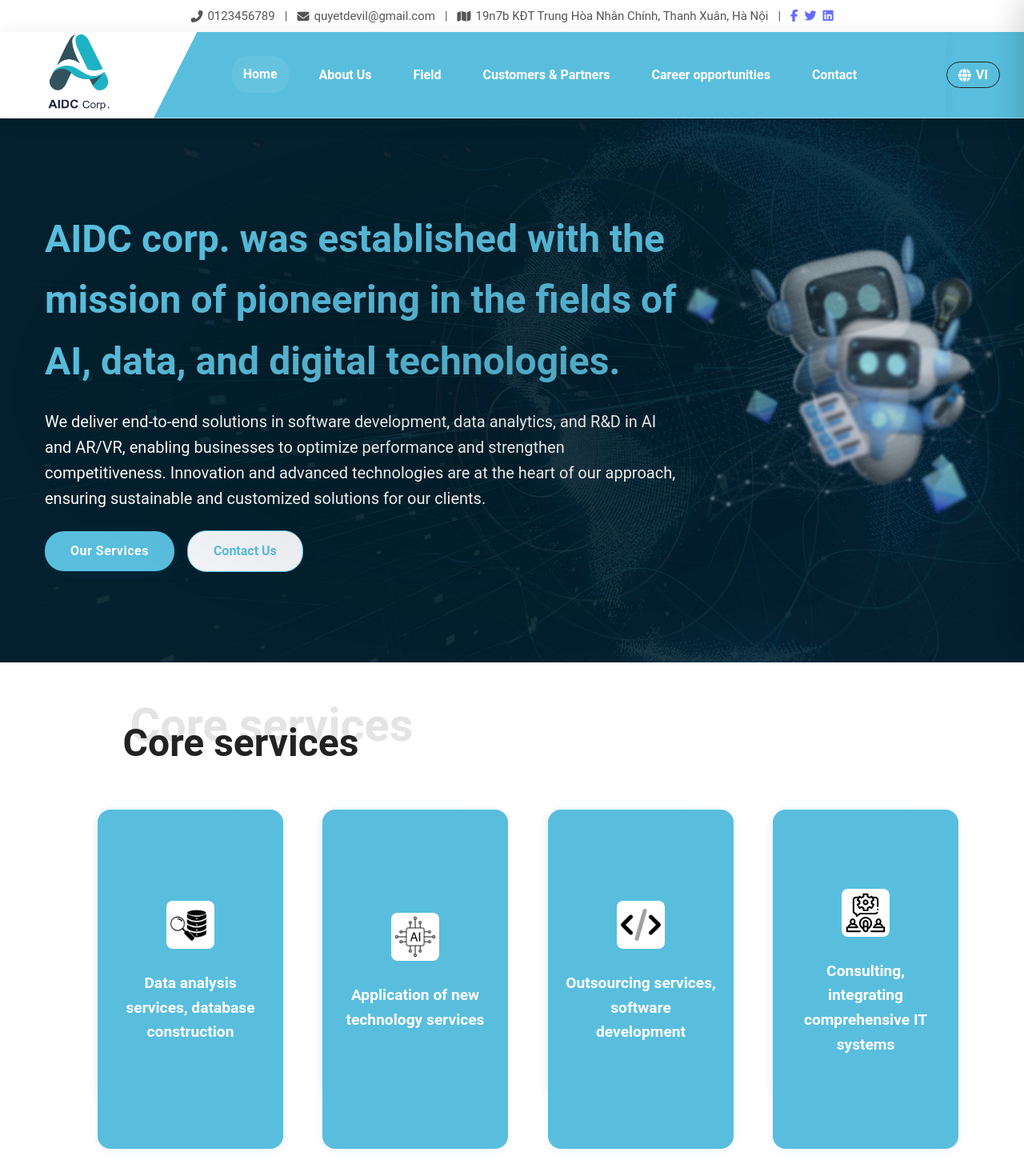
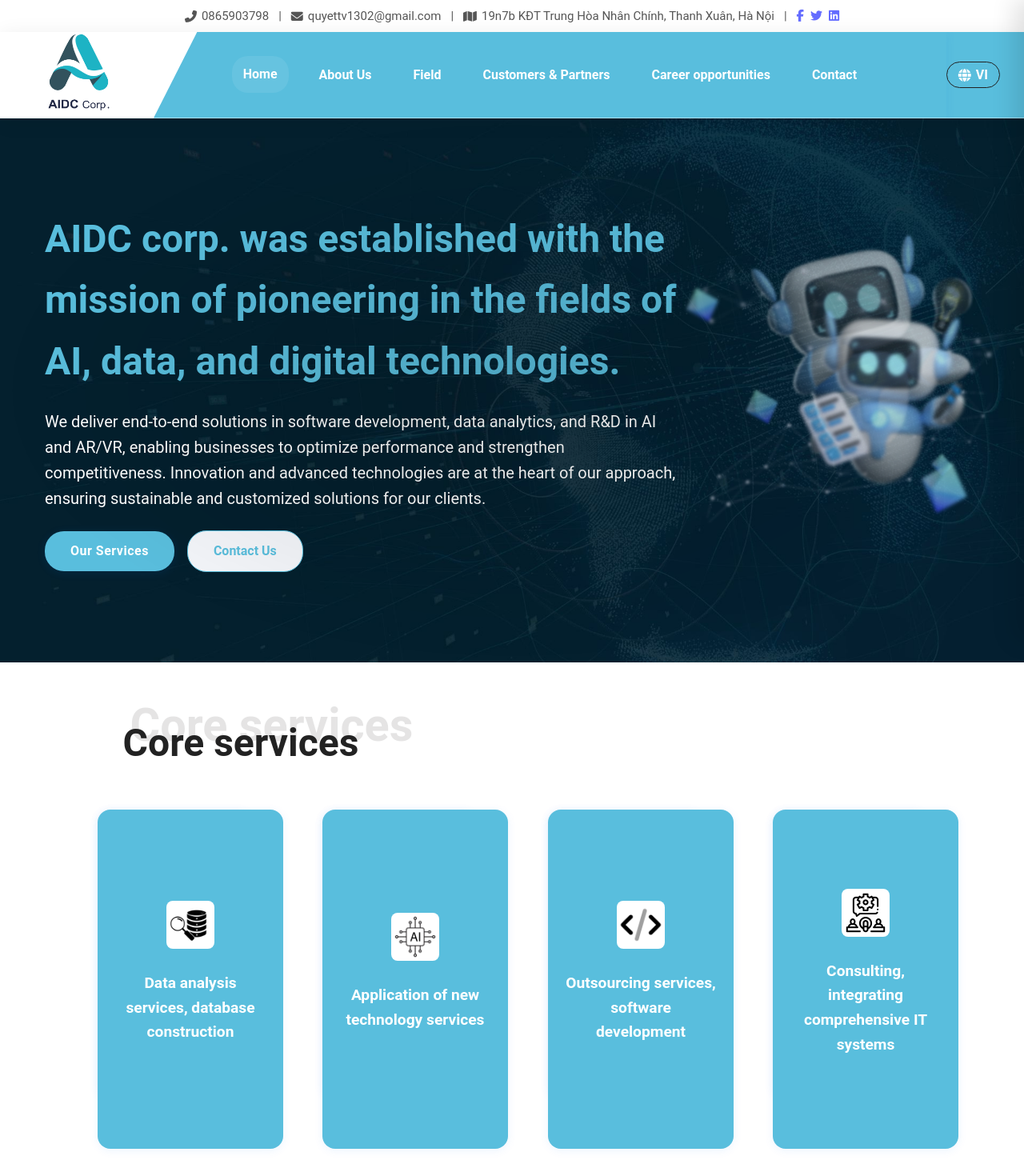
Before and after one commit to toando0212/company_FE, a React (Vite) app: page / in a window 1280 px wide. Shown: the top 1470 px of the page at 80% size. Built offline with nearby package versions, Linux system fonts and the light colour scheme.

Commit message:
add information

```diff
--- a/package.json
+++ b/package.json
@@ -15,12 +15,14 @@
     "react": "^19.1.1",
     "react-dom": "^19.1.1",
     "react-router-dom": "^7.8.2",
+    "react-router-hash-link": "^2.4.3",
     "react-transition-group": "^4.4.5"
   },
   "devDependencies": {
     "@eslint/js": "^9.33.0",
     "@types/react": "^19.1.10",
     "@types/react-dom": "^19.1.7",
+    "@types/react-router-hash-link": "^2.4.9",
     "@vitejs/plugin-react": "^5.0.0",
     "eslint": "^9.33.0",
     "eslint-plugin-react-hooks": "^5.2.0",
--- a/src/components/Header.tsx
+++ b/src/components/Header.tsx
@@ -58,12 +58,12 @@ const Header: React.FC = () => {
           <div className="header-contact-row">
             <span className="header-contact-item">
               <i className="fas fa-phone-flip" style={{ marginRight: 6 }} />
-              0123456789
+              0865903798
             </span>
             <span className="header-contact-sep">|</span>
             <span className="header-contact-item">
               <i className="fas fa-envelope" style={{ marginRight: 6 }} />
-              quyetdevil@gmail.com
+              quyettv1302@gmail.com
             </span>
             <span className="header-contact-sep">|</span>
             <span className="header-contact-item">
--- a/src/pages/About.tsx
+++ b/src/pages/About.tsx
@@ -1,11 +1,12 @@
 import React, { useState, useEffect } from "react";
-import { Link } from "react-router-dom";
+import { HashLink } from "react-router-hash-link";
 import auBg from "../assets/au_bg.png";
 import "../css/about.css";
 
 import m1 from "../assets/quyet_avatar.jpg";
 import m2 from "../assets/toan_avatar.jpg";
 import m3 from "../assets/dung_avatar.jpg";
+import m4 from "../assets/tan_avatar.jpg";
 
 const DATA = [
   { title1: "PRACTICE", title2: "TRUTH", sub: "is the criterion to test" },
@@ -27,8 +28,8 @@ const MEMBERS: Member[] = [
   {
     name: "Mr. Phạm Huy Tân",
     role: "Chairman of the Board of Directors",
-    bio: "",
-    photo: "#",
+    bio: "With strong leadership and a forward-looking vision, Mr. Huy Tân, Chairman of the Board of Directors, plays a pivotal role in guiding Vietnam AI Technology & Digital Transformation JSC toward sustainable growth and long-term success. As the guardian of corporate governance and strategic direction, he ensures that the company operates with transparency, efficiency, and responsibility, while fostering innovation and expanding partnerships. His leadership is instrumental in positioning the company as a trusted partner and a pioneer in the field of AI and digital transformation.",
+    photo: m4,
   },
   {
     name: "Mr. Trịnh Văn Quyết",
@@ -38,20 +39,20 @@ const MEMBERS: Member[] = [
   },
   {
     name: "Mr. Đỗ Duy Toàn",
-    role: "",
-    bio: "",
+    role: "Deputy Director",
+    bio: "With solid expertise in software engineering and project management, Mr. Duy Toàn, Deputy Director of the Software Development Center, plays a key role in leading product development and ensuring the quality of enterprise solutions at Vietnam AI Technology & Digital Transformation JSC. He focuses on building efficient development processes, fostering innovation within the team, and delivering high-performance software solutions that meet the evolving needs of clients.",
     photo: m2,
   },
   {
     name: "Mr. Lê Đức Dũng",
-    role: "",
-    bio: "",
+    role: "Deputy Director",
+    bio: "Mr. Đức Dũng, Deputy Director of the AI Center for Green Agriculture at Vietnam AI Technology & Digital Transformation JSC, plays a central role in applying artificial intelligence to sustainable farming solutions. He leads initiatives in smart automation, environmental monitoring, and CO₂ process optimization, enabling agricultural enterprises to improve productivity, reduce costs, and achieve long-term sustainability. His leadership fosters innovation and positions the company at the forefront of green agriculture transformation.",
     photo: m3,
   },
   {
     name: "Mr. Nguyễn Tiến Công",
-    role: "",
-    bio: "",
+    role: "Deputy Director",
+    bio: "Mr. Tiến Công, Deputy Director of Technology at Vietnam AI Technology & Digital Transformation JSC, plays a crucial role in shaping the company’s technological direction and driving innovation. He oversees research and development initiatives, enhances the technology infrastructure, and ensures the effective integration of advanced AI and digital solutions to strengthen the company’s market position.",
     photo: "#",
   },
 ];
@@ -140,10 +141,14 @@ const About: React.FC = () => {
               sustainable solutions for our customers.
             </p>
 
-            <Link to="/services" className="video-link about-us-link">
+            <HashLink
+              smooth
+              to="/#core-services"
+              className="video-link about-us-link"
+            >
               <i className="fa-solid fa-arrow-right" />
               Discover Our Services
-            </Link>
+            </HashLink>
           </div>
         </div>
       </section>
--- a/src/pages/Contact.tsx
+++ b/src/pages/Contact.tsx
@@ -48,7 +48,7 @@ const Contact: React.FC = () => {
                   <i className="fas fa-map-marker-alt"></i>
                   <div>
                     <h4>Address</h4>
-                    <p>36 Chua Lang<br />Hanoi, Vietnam</p>
+                    <p>19n7b KĐT Trung Hòa Nhân Chính, Thanh Xuân, Hà Nội</p>
                   </div>
                 </div>
 
@@ -56,7 +56,7 @@ const Contact: React.FC = () => {
                   <i className="fas fa-phone"></i>
                   <div>
                     <h4>Phone</h4>
-                    <p>0123456789</p>
+                    <p>0865903798</p>
                   </div>
                 </div>
 
@@ -64,7 +64,7 @@ const Contact: React.FC = () => {
                   <i className="fas fa-envelope"></i>
                   <div>
                     <h4>Email</h4>
-                    <p>quyetdevil@gmail.com</p>
+                    <p>quyettv1302@gmail.com</p>
                   </div>
                 </div>
 
--- a/src/pages/Home.tsx
+++ b/src/pages/Home.tsx
@@ -78,8 +78,8 @@ const Home: React.FC = () => {
       frontTitle: "Data analysis services, database construction",
       backTitle: "Data analysis services, database construction",
       backDetails: [
-        "We provide comprehensive data analysis services and database construction to help organizations transform raw information into actionable insights.",
-        "Our solutions ensure reliable, scalable data infrastructures that support smarter decision-making and sustainable growth."
+        "- We provide comprehensive data analysis services and database construction to help organizations transform raw information into actionable insights.",
+        "- Our solutions ensure reliable, scalable data infrastructures that support smarter decision-making and sustainable growth."
       ]
     },
     {
@@ -89,8 +89,8 @@ const Home: React.FC = () => {
       frontTitle: "Application of new technology services",
       backTitle: "Application of new technology services",
       backDetails: [
-        "We focus on harnessing the power of AI/ML, including computer vision and large language models (LLMs), to deliver intelligent, adaptive solutions.",
-        "We help businesses integrate these cutting-edge technologies to enhance efficiency, automation, and user experiences."
+        "- We focus on harnessing the power of AI/ML, including computer vision and large language models (LLMs), to deliver intelligent, adaptive solutions.",
+        "- We help businesses integrate these cutting-edge technologies to enhance efficiency, automation, and user experiences."
       ]
     },
     {
@@ -100,9 +100,9 @@ const Home: React.FC = () => {
       frontTitle: "Outsourcing services, software development",
       backTitle: "Outsourcing services, software development",
       backDetails: [
-        "Software development services",
-        "Implement product technology transfer, upgrade product versions",
-        "R&D as per requirements"
+        "- Software development services",
+        "- Implement product technology transfer, upgrade product versions",
+        "- R&D as per requirements"
       ]
     },
     {
@@ -112,8 +112,8 @@ const Home: React.FC = () => {
       frontTitle: "Consulting, integrating comprehensive IT systems",
       backTitle: "Consulting, integrating comprehensive IT systems",
       backDetails: [
-        "We offer comprehensive IT systems, covering infrastructure, applications, and data environments.",
-        "Our team ensures seamless connectivity between legacy and modern platforms, strengthens security, and improves system performance."
+        "- We offer comprehensive IT systems, covering infrastructure, applications, and data environments.",
+        "- Our team ensures seamless connectivity between legacy and modern platforms, strengthens security, and improves system performance."
       ]
     }
   ];
@@ -175,7 +175,7 @@ const Home: React.FC = () => {
       </section>
 
       {/* Flash Card Section */}
-      <section className="flashcard-section">
+      <section id="core-services" className="flashcard-section">
         <div className="container">
           <div className="heading-wrap">
             <h1 className="main-heading">Core services</h1>
```
Also changed, not shown: src/assets/tan_avatar.jpg, 1 other file (tests, documents, lock files or other folders).
